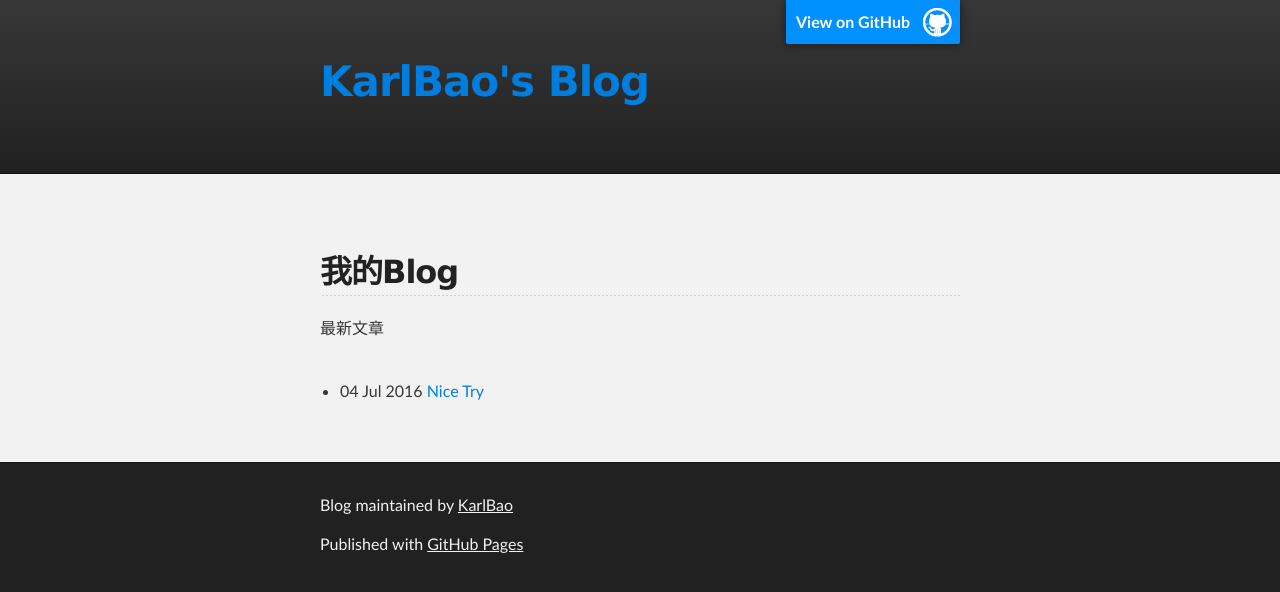
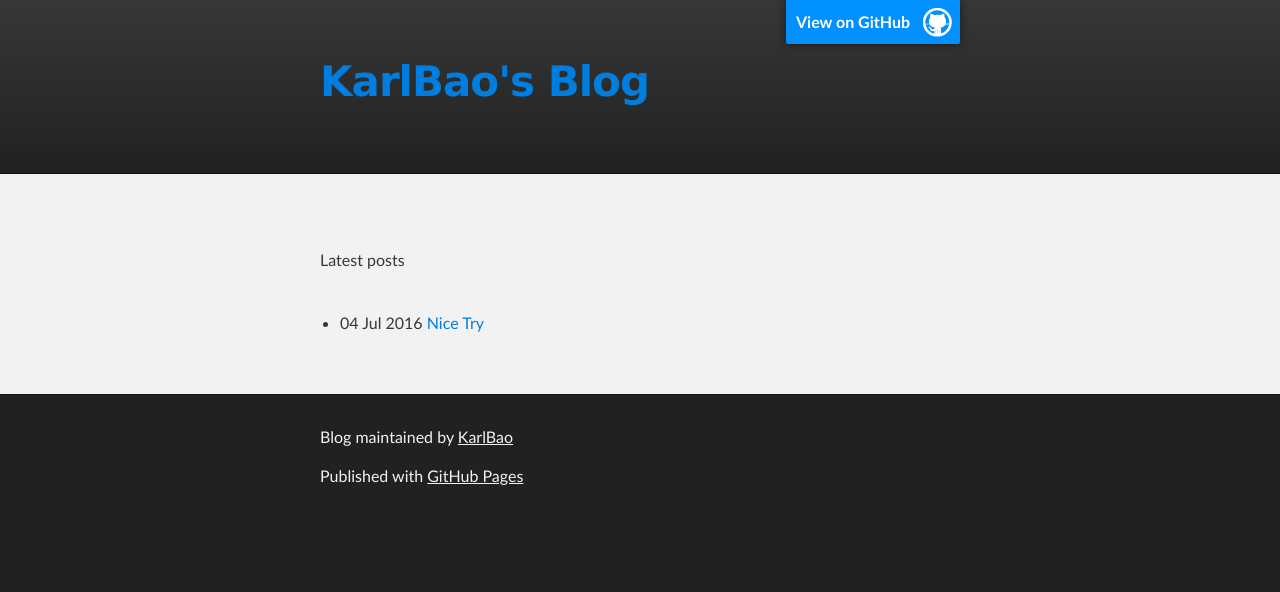
Before and after one commit to KarlBao/Blog, a Jekyll site: the page built from index.html, in a window 1280 px wide. Shown: the top 592 px of the page. Built offline with Jekyll 4.4.1, drawn with Linux system fonts in a browser that asks for light colours.

Commit message:
modify index

```diff
--- a/index.html
+++ b/index.html
@@ -1,9 +1,8 @@
 ---
 layout: default
-title: 我的Blog
+title: Karl Bao
 ---
-<h2>{{ page.title }}</h2>
-<p>最新文章</p>
+<p>Latest posts</p>
 <ul>
 　　{% for post in site.posts %}
 　　　　<li>{{ post.date | date_to_string }} <a href="{{ site.baseurl }}{{ post.url }}">{{ post.title }}</a></li>
```
